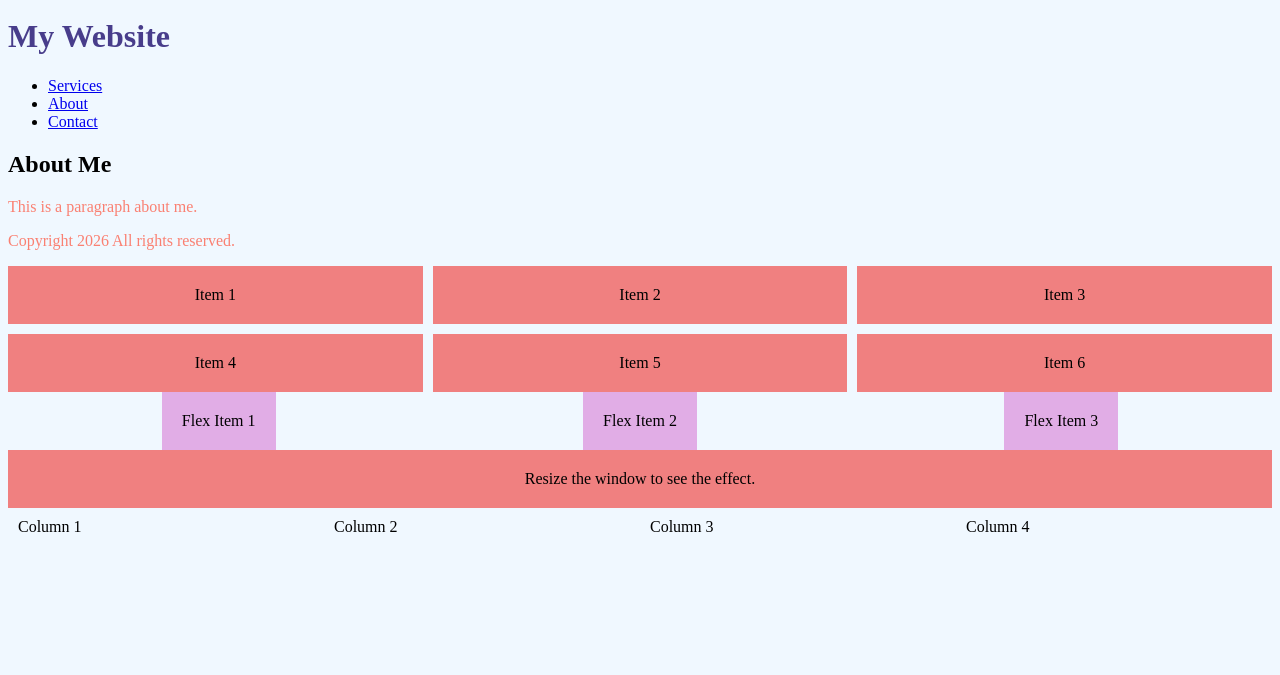
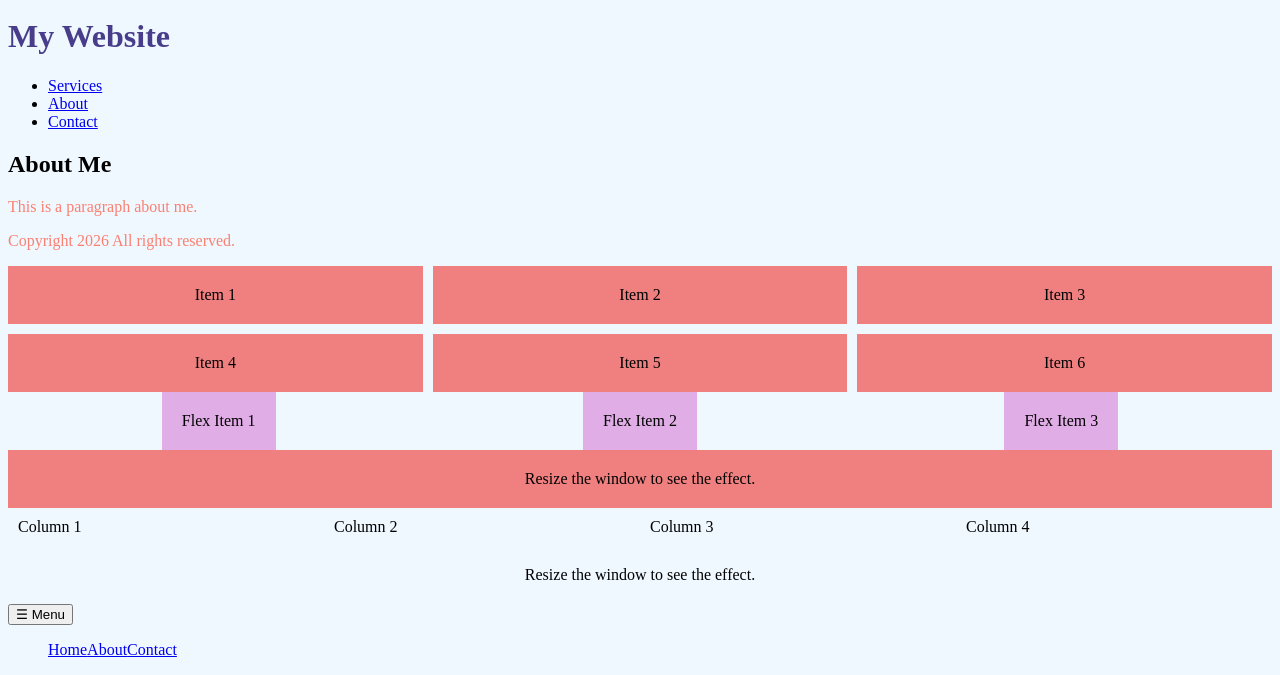
Before and after one commit to Ristoona/websivuston_kehittaminen_syksy2026, a plain HTML site: page ws_05/index.html in a window 1280 px wide. Shown: the part 2009-2684 px from the top of the page. Before the commit the page ends 2563 px from the top, so only its background shows below. Drawn offline with Linux system fonts and the light colour scheme.

Commit message:
Add responsive navigation and media query styles for better layout adaptability

```diff
--- a/ws_05/index.html
+++ b/ws_05/index.html
@@ -110,7 +110,16 @@
     <div class="column">Column 4</div>
 </div>
 
-<div class="media-que"
+<div class="media-query-box">Resize the window to see the effect.</div>
+
+<nav class="responsive-nav">
+    <button class="menu-toggle">☰ Menu</button>
+    <ul class="nav-list">
+        <li><a href="#">Home</a></li>
+        <li><a href="#">About</a></li>
+        <li><a href="#">Contact</a></li>
+    </ul>
+</nav>
 
 
 
--- a/ws_05/main.css
+++ b/ws_05/main.css
@@ -165,3 +165,28 @@ input[type="submit"]:hover {
     width: 100%;
     height: auto;
 }
+
+.media-query-box {
+    padding: 20px;
+    text-align: center;
+}
+
+@media (max-width: 601px) {
+    .media-query-box {
+        background-color: rgb(221, 15, 149);
+    }
+}
+
+.responsive-nav .nav-list {
+    display: flex;
+    list-style-type: none;
+}
+
+@media (max-width: 600px) {
+    .responsive-nav .nav-list {
+        display: none;
+    }
+    .responsive-nav .menu-toggle {
+        display: block;
+    }
+}
```
